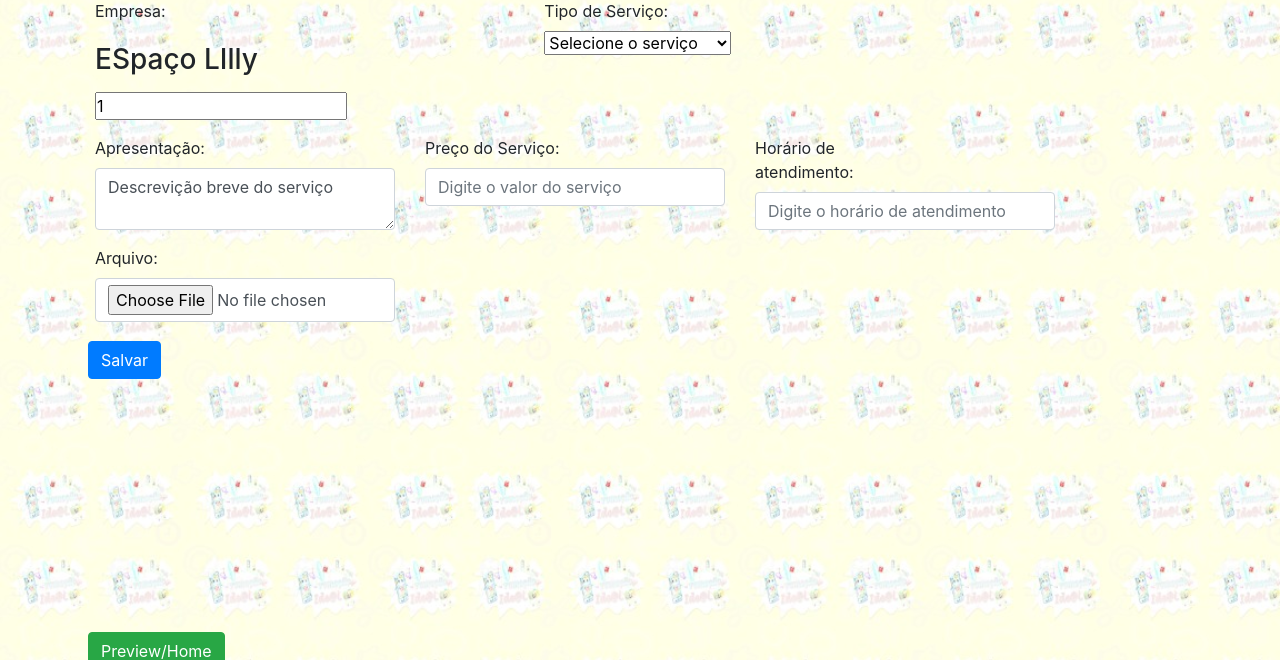
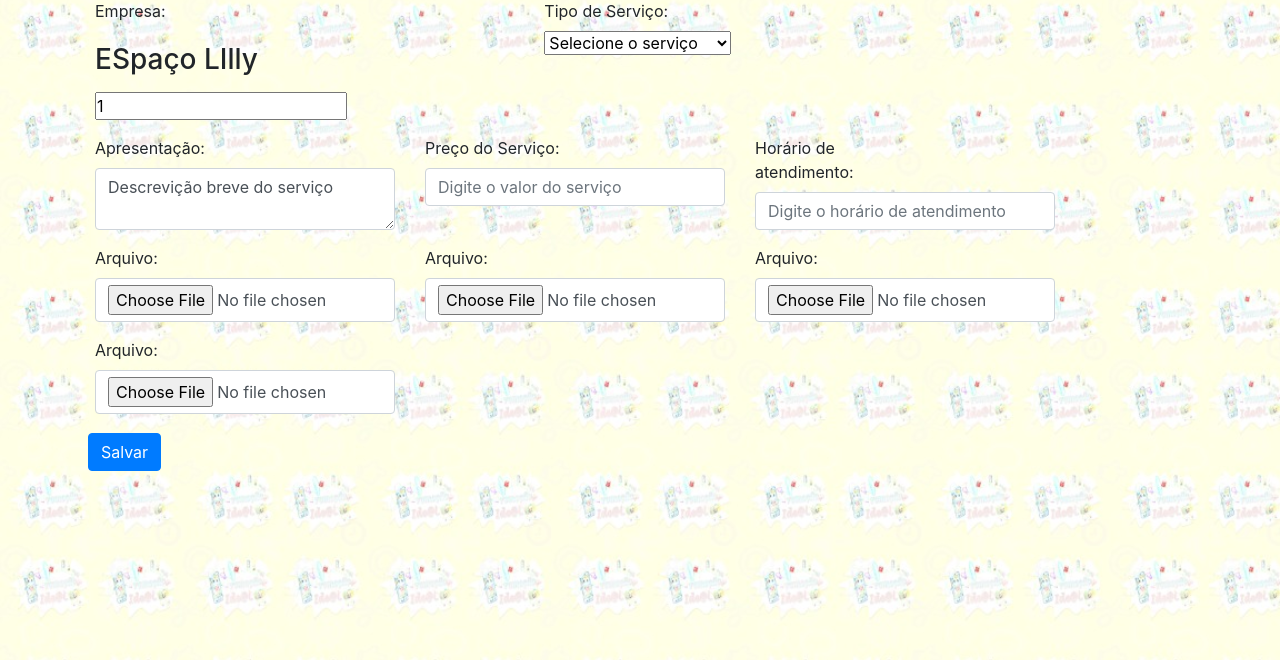
Before and after one commit to zilaraujo1/tabloid_pi3, a Flask app: page /form_servico/1 in a window 1280 px wide. Shown: the part 103-763 px from the top of the page. Run offline with Flask 2, Linux system fonts and the light colour scheme; data comes from the database, SQL or seed files in the repository; both versions use the stored data as it was after the commit; some libraries are stand-ins or nearby versions.

Commit message:
testando upload multiplos

```diff
--- a/website/models.py
+++ b/website/models.py
@@ -52,5 +52,9 @@ class Servicos(db.Model, UserMixin):
     valor = db.Column(db.String(150))
     horario_func = db.Column(db.String(150))
     foto = db.Column(db.Text)
+    fotob = db.Column(db.Text)
+    fotoc = db.Column(db.Text)
+    fotod = db.Column(db.Text)
+
     date = db.Column(db.DateTime(timezone=True), default=func.now())
     estab_fk = db.Column(db.Integer, db.ForeignKey('estabelecimentos.id'))
--- a/website/templates/form_servico.html
+++ b/website/templates/form_servico.html
@@ -67,6 +67,27 @@
             <input id="foto" type="file" class="form-control"  name="foto">
         </div>
     </div>
+    <div class="form-group">
+        <div class="col-md-6 ">
+
+            <label for="data-final-promo">Arquivo:</label>
+            <input id="fotob" type="file" class="form-control"  name="fotob">
+        </div>
+    </div>
+    <div class="form-group">
+        <div class="col-md-6 ">
+
+            <label for="data-final-promo">Arquivo:</label>
+            <input id="fotoc" type="file" class="form-control"  name="fotoc">
+        </div>
+    </div>
+    <div class="form-group">
+        <div class="col-md-6 ">
+
+            <label for="data-final-promo">Arquivo:</label>
+            <input id="fotod" type="file" class="form-control"  name="fotod">
+        </div>
+    </div>
 
 </div>
 
--- a/website/views.py
+++ b/website/views.py
@@ -144,10 +144,11 @@ def form_servico(id):
 
         file = request.files['foto']
         namefoto = file.filename
+        if file:
 
 
-        savePath = os.path.join(UPLOAD_FOLDERB, secure_filename(file.filename))
-        file.save(savePath)
+            savePath = os.path.join(UPLOAD_FOLDERB, secure_filename(file.filename))
+            file.save(savePath)
 
 
         # Criar as validações dos inputs aqui
```
Also changed, not shown: website/database.db, website/static/uploads/servicos/logo4.jpg (added), website/static/uploads/servicos/unha5.jpg (added), website/static/uploads/unha5.jpg (added).
